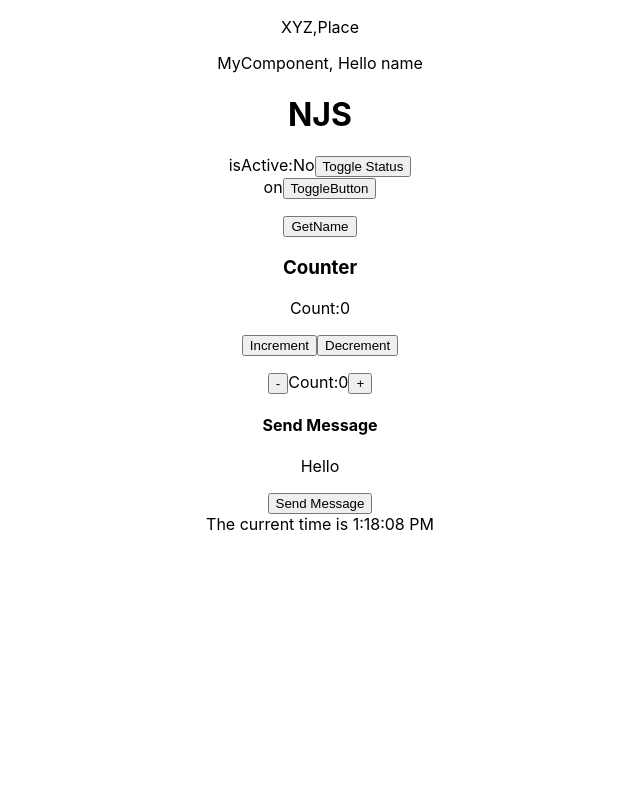
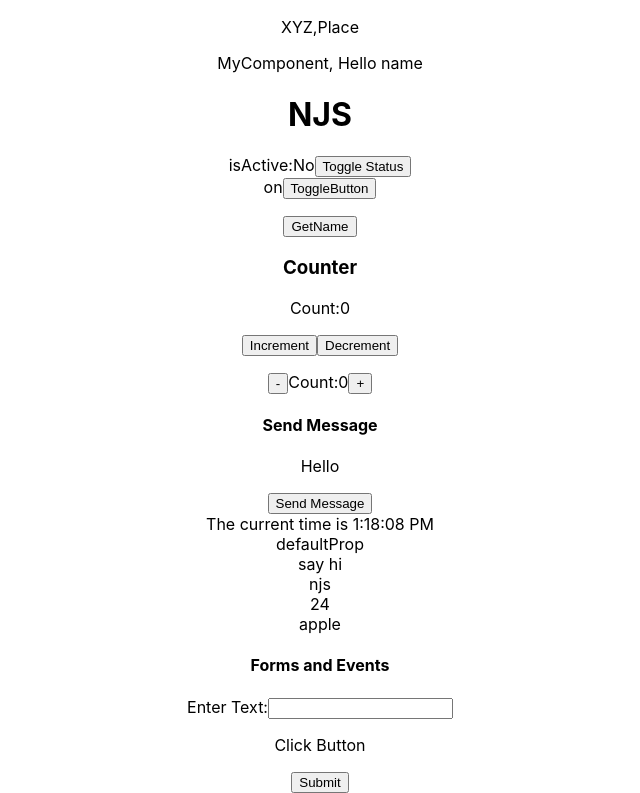
Before and after one commit to nagajayasree/2021, a React (Create React App) app: page / in a window 1280 px wide. Shown: the part 240-1033 px from the top of the page, without its empty margins (320-960 px from the left). Before the commit the page ends 800 px from the top, so only its background shows below. Built offline with nearby package versions, Linux system fonts and the light colour scheme.

Commit message:
added new

```diff
--- a/src/App.tsx
+++ b/src/App.tsx
@@ -5,6 +5,8 @@ import { ReducerCounter } from "./topics/useReducerHook";
 import { Delay } from "./topics/useEffectHook";
 import { MsgComp } from "./topics/classComps";
 import Time from "./topics/classComps";
+import { Age, DefaultName, Greet, Msg, MyFruit } from "./topics/defaultProps";
+import { Form, SubmitButton } from "./topics/formEvents";
 function App() {
   return (
     <div className="App">
@@ -24,6 +26,13 @@ function App() {
       <Delay msg={`Hello Hooks`} timeInMs={5000} />
       <MsgComp title={"Send Message"} />
       <Time />
+      <Msg />
+      <Greet />
+      <DefaultName />
+      <Age />
+      <MyFruit />
+      <Form />
+      <SubmitButton btnName={"Submit"} />
     </div>
   );
 }
--- /dev/null
+++ b/src/topics/defaultProps.tsx
@@ -0,0 +1,52 @@
+import { Agent } from "https";
+import * as React from "react";
+
+//method 1
+//function comp
+type MsgProps = { msg?: string };
+export const Msg = ({ msg = "defaultProp" }: MsgProps) => {
+  return <div>{msg}</div>;
+};
+//class comp
+type GreetProps = { greet?: string };
+export class Greet extends React.Component<GreetProps> {
+  render() {
+    const { greet = "say hi" } = this.props;
+    return <div>{greet}</div>;
+  }
+}
+
+//Another Method
+type NameProps = { name: string } & typeof defaultProps;
+const defaultProps = {
+  name: "njs",
+};
+export const DefaultName = (props: NameProps) => {
+  return <div>{props.name}</div>;
+};
+DefaultName.defaultProps = defaultProps;
+
+type AgeProps = typeof Age.defaultProps & {
+  age: number;
+};
+export class Age extends React.Component<AgeProps> {
+  static defaultProps = {
+    age: 24,
+  };
+  render() {
+    return <div>{this.props.age}</div>;
+  }
+}
+
+//another way
+type FruitProps = typeof MyFruit.defaultProps & {
+  fruit: string;
+};
+export class MyFruit extends React.Component<FruitProps> {
+  static defaultProps = {
+    fruit: "apple",
+  };
+  render() {
+    return <div>{this.props.fruit}</div>;
+  }
+}
--- /dev/null
+++ b/src/topics/formEvents.tsx
@@ -0,0 +1,62 @@
+import * as React from "react";
+export type FormProps = typeof Form.defaultProps & {
+  heading?: string;
+};
+
+type FormState = {
+  text: string;
+};
+
+export class Form extends React.Component<FormProps, FormState> {
+  static defaultProps = {
+    heading: "Forms and Events",
+  };
+  state = {
+    text: "",
+  };
+  inputChange = (e: React.FormEvent<HTMLInputElement>) => {
+    this.setState({ text: e.currentTarget.value });
+  };
+  render() {
+    return (
+      <>
+        <h4>{this.props.heading}</h4>
+        <label htmlFor="">Enter Text:</label>
+        <input
+          type="text"
+          value={this.state.text}
+          onChange={this.inputChange}
+        />
+        <p>{this.state.text}</p>
+      </>
+    );
+  }
+}
+
+type ButtonProps = {
+  btnName: string;
+};
+type ButtonState = {
+  status: boolean;
+};
+export class SubmitButton extends React.Component<ButtonProps, ButtonState> {
+  state = {
+    status: false,
+  };
+
+  btnClick = (e: React.MouseEvent) => {
+    e.preventDefault();
+    this.setState({
+      status: !this.state.status,
+    });
+  };
+
+  render() {
+    return (
+      <div>
+        <p>{this.state.status == true ? "Button Clicked" : "Click Button"}</p>
+        <button onClick={this.btnClick}>{this.props.btnName}</button>
+      </div>
+    );
+  }
+}
```
